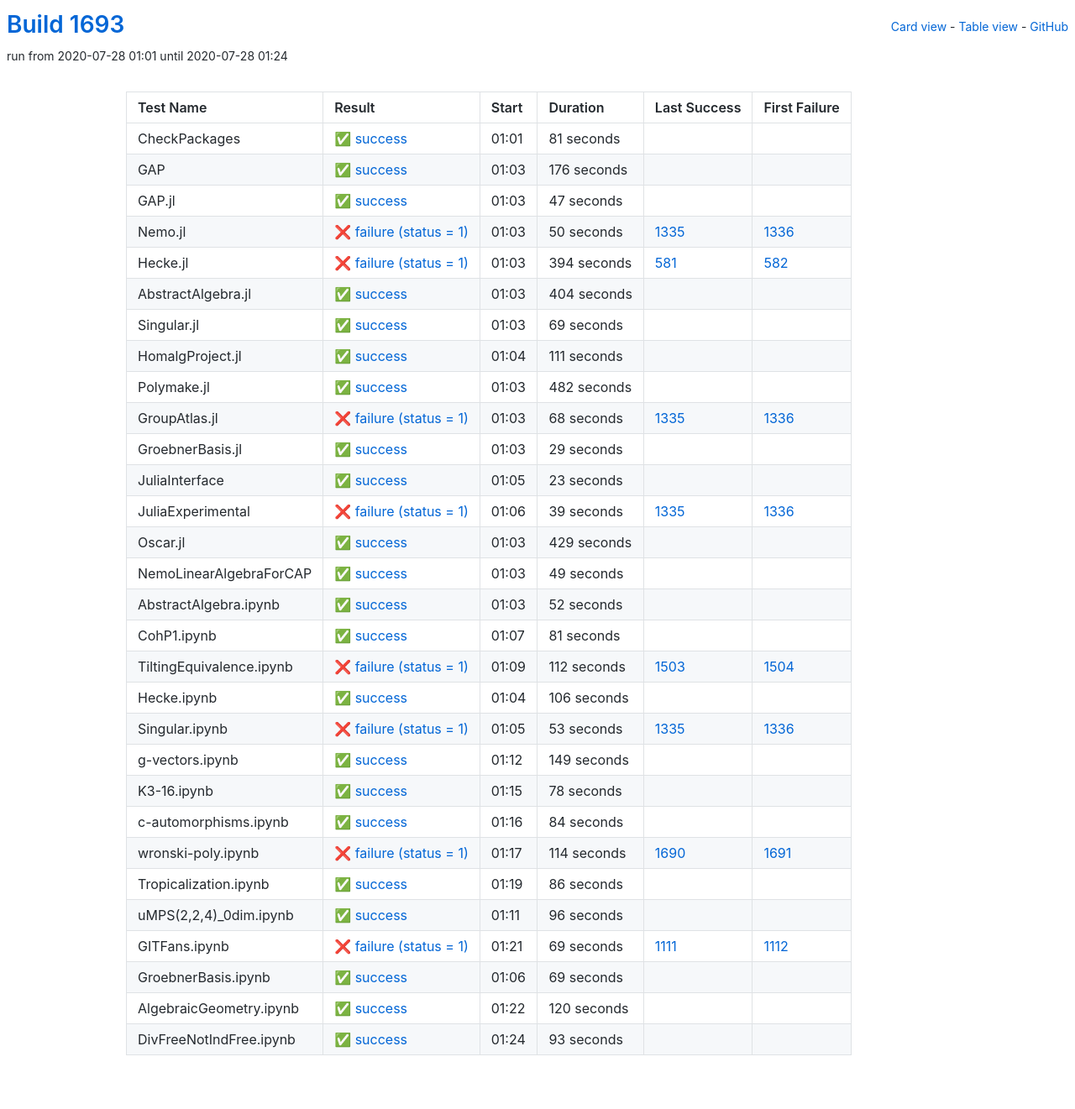
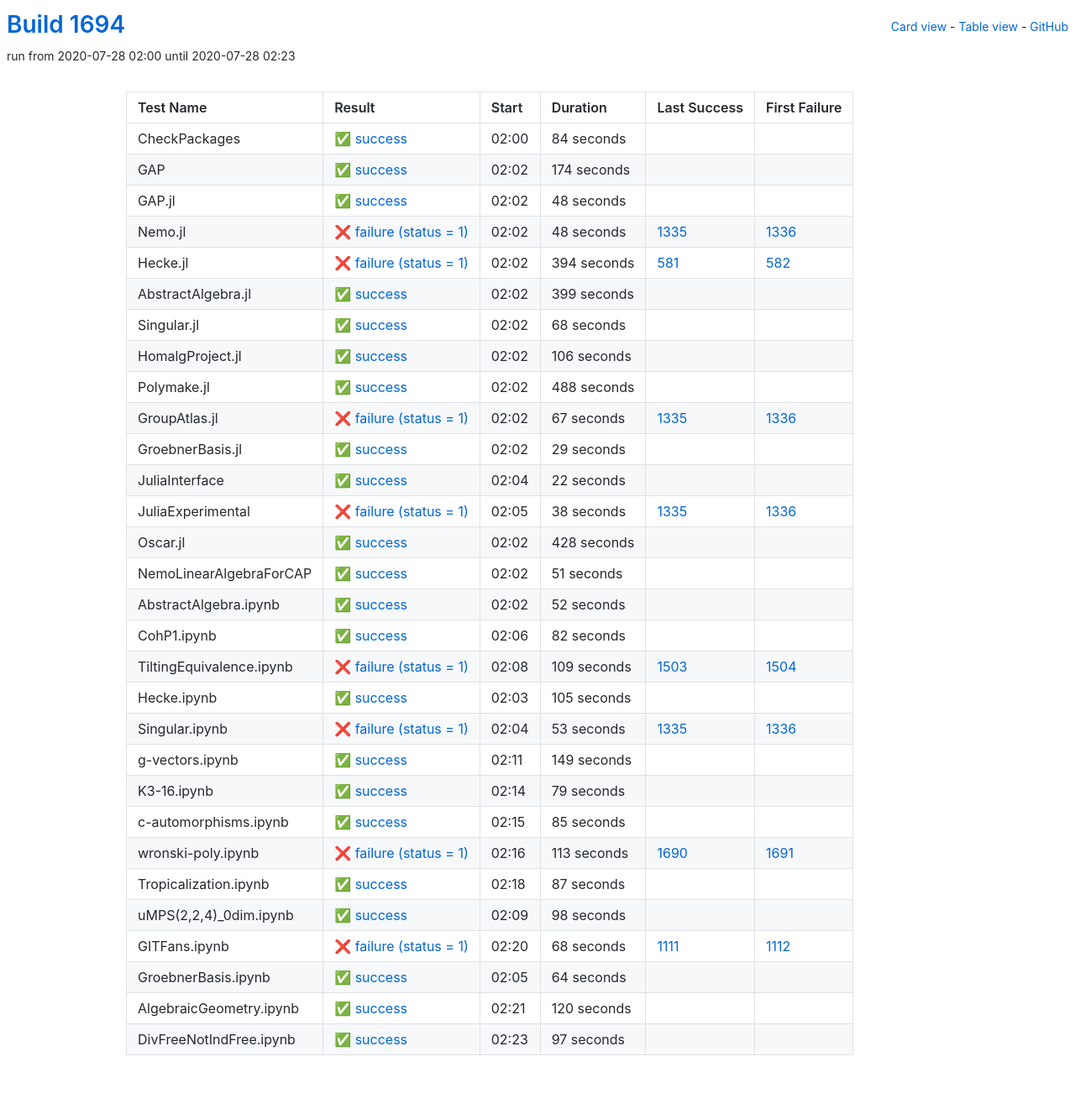
Before and after one commit to oscar-system/oscar-ci-status-1.4, a Jekyll site: the page built from table.html, in a window 1280 px wide. Shown: the whole page at 84% size. Built offline with Jekyll 4.4.1, drawn with Linux system fonts in a browser that asks for light colours.

Commit message:
Build #1694

```diff
--- a/_data/ci.yml
+++ b/_data/ci.yml
@@ -1,6 +1,6 @@
 ---
-build: 1693
-build_url: https://oscarci.mathematik.uni-kl.de/job/oscar-julia-1.4/1693/
+build: 1694
+build_url: https://oscarci.mathematik.uni-kl.de/job/oscar-julia-1.4/1694/
 job: oscar-julia-1.4
 organization: oscar-system
 repo: oscar-ci-status-1.4
@@ -8,56 +8,56 @@ repourl: https://github.com/oscar-system/oscar-ci-status-1.4
 tests:
 - name: CheckPackages
   id: checkpackages
-  log: https://oscarci.mathematik.uni-kl.de/job/oscar-julia-1.4/1693/artifact/logs/build-1693/CheckPackages.log
-  start: 2020-07-28 01:01
+  log: https://oscarci.mathematik.uni-kl.de/job/oscar-julia-1.4/1694/artifact/logs/build-1694/CheckPackages.log
+  start: 2020-07-28 02:00
   success: true
   exitcode: 0
   status: success
-  duration: 81
+  duration: 84
   last_success: false
   last_success_url:
   first_failure: false
   first_failure_url:
 - name: GAP
   id: gap
-  log: https://oscarci.mathematik.uni-kl.de/job/oscar-julia-1.4/1693/artifact/logs/build-1693/GAP.log
-  start: 2020-07-28 01:03
+  log: https://oscarci.mathematik.uni-kl.de/job/oscar-julia-1.4/1694/artifact/logs/build-1694/GAP.log
+  start: 2020-07-28 02:02
   success: true
   exitcode: 0
   status: success
-  duration: 176
+  duration: 174
   last_success: false
   last_success_url:
   first_failure: false
   first_failure_url:
 - name: GAP.jl
   id: gap-jl
-  log: https://oscarci.mathematik.uni-kl.de/job/oscar-julia-1.4/1693/artifact/logs/build-1693/GAP.jl.log
-  start: 2020-07-28 01:03
+  log: https://oscarci.mathematik.uni-kl.de/job/oscar-julia-1.4/1694/artifact/logs/build-1694/GAP.jl.log
+  start: 2020-07-28 02:02
   success: true
   exitcode: 0
   status: success
-  duration: 47
+  duration: 48
   last_success: false
   last_success_url:
   first_failure: false
   first_failure_url:
 - name: Nemo.jl
   id: nemo-jl
-  log: https://oscarci.mathematik.uni-kl.de/job/oscar-julia-1.4/1693/artifact/logs/build-1693/Nemo.jl.log
-  start: 2020-07-28 01:03
+  log: https://oscarci.mathematik.uni-kl.de/job/oscar-julia-1.4/1694/artifact/logs/build-1694/Nemo.jl.log
+  start: 2020-07-28 02:02
   success: false
   exitcode: 1
   status: failure
-  duration: 50
+  duration: 48
   last_success: 1335
   last_success_url: https://oscarci.mathematik.uni-kl.de/job/oscar-julia-1.4/1335/
   first_failure: 1336
   first_failure_url: https://oscarci.mathematik.uni-kl.de/job/oscar-julia-1.4/1336/
 - name: Hecke.jl
   id: hecke-jl
-  log: https://oscarci.mathematik.uni-kl.de/job/oscar-julia-1.4/1693/artifact/logs/build-1693/Hecke.jl.log
-  start: 2020-07-28 01:03
+  log: https://oscarci.mathematik.uni-kl.de/job/oscar-julia-1.4/1694/artifact/logs/build-1694/Hecke.jl.log
+  start: 2020-07-28 02:02
   success: false
   exitcode: 1
   status: failure
@@ -68,68 +68,68 @@ tests:
   first_failure_url: https://oscarci.mathematik.uni-kl.de/job/oscar-julia-1.4/582/
 - name: AbstractAlgebra.jl
   id: abstractalgebra-jl
-  log: https://oscarci.mathematik.uni-kl.de/job/oscar-julia-1.4/1693/artifact/logs/build-1693/AbstractAlgebra.jl.log
-  start: 2020-07-28 01:03
+  log: https://oscarci.mathematik.uni-kl.de/job/oscar-julia-1.4/1694/artifact/logs/build-1694/AbstractAlgebra.jl.log
+  start: 2020-07-28 02:02
   success: true
   exitcode: 0
   status: success
-  duration: 404
+  duration: 399
   last_success: false
   last_success_url:
   first_failure: false
   first_failure_url:
 - name: Singular.jl
   id: singular-jl
-  log: https://oscarci.mathematik.uni-kl.de/job/oscar-julia-1.4/1693/artifact/logs/build-1693/Singular.jl.log
-  start: 2020-07-28 01:03
+  log: https://oscarci.mathematik.uni-kl.de/job/oscar-julia-1.4/1694/artifact/logs/build-1694/Singular.jl.log
+  start: 2020-07-28 02:02
   success: true
   exitcode: 0
   status: success
-  duration: 69
+  duration: 68
   last_success: false
   last_success_url:
   first_failure: false
   first_failure_url:
 - name: HomalgProject.jl
   id: homalgproject-jl
-  log: https://oscarci.mathematik.uni-kl.de/job/oscar-julia-1.4/1693/artifact/logs/build-1693/HomalgProject.jl.log
-  start: 2020-07-28 01:04
+  log: https://oscarci.mathematik.uni-kl.de/job/oscar-julia-1.4/1694/artifact/logs/build-1694/HomalgProject.jl.log
+  start: 2020-07-28 02:02
   success: true
   exitcode: 0
   status: success
-  duration: 111
+  duration: 106
   last_success: false
   last_success_url:
   first_failure: false
   first_failure_url:
 - name: Polymake.jl
   id: polymake-jl
-  log: https://oscarci.mathematik.uni-kl.de/job/oscar-julia-1.4/1693/artifact/logs/build-1693/Polymake.jl.log
-  start: 2020-07-28 01:03
+  log: https://oscarci.mathematik.uni-kl.de/job/oscar-julia-1.4/1694/artifact/logs/build-1694/Polymake.jl.log
+  start: 2020-07-28 02:02
   success: true
   exitcode: 0
   status: success
-  duration: 482
+  duration: 488
   last_success: false
   last_success_url:
   first_failure: false
   first_failure_url:
 - name: GroupAtlas.jl
   id: groupatlas-jl
-  log: https://oscarci.mathematik.uni-kl.de/job/oscar-julia-1.4/1693/artifact/logs/build-1693/GroupAtlas.jl.log
-  start: 2020-07-28 01:03
+  log: https://oscarci.mathematik.uni-kl.de/job/oscar-julia-1.4/1694/artifact/logs/build-1694/GroupAtlas.jl.log
+  start: 2020-07-28 02:02
   success: false
   exitcode: 1
   status: failure
-  duration: 68
+  duration: 67
   last_success: 1335
   last_success_url: https://oscarci.mathematik.uni-kl.de/job/oscar-julia-1.4/1335/
   first_failure: 1336
   first_failure_url: https://oscarci.mathematik.uni-kl.de/job/oscar-julia-1.4/1336/
 - name: GroebnerBasis.jl
   id: groebnerbasis-jl
-  log: https://oscarci.mathematik.uni-kl.de/job/oscar-julia-1.4/1693/artifact/logs/build-1693/GroebnerBasis.jl.log
-  start: 2020-07-28 01:03
+  log: https://oscarci.mathematik.uni-kl.de/job/oscar-julia-1.4/1694/artifact/logs/build-1694/GroebnerBasis.jl.log
+  start: 2020-07-28 02:02
   success: true
   exitcode: 0
   status: success
@@ -140,56 +140,56 @@ tests:
   first_failure_url:
 - name: JuliaInterface
   id: juliainterface
-  log: https://oscarci.mathematik.uni-kl.de/job/oscar-julia-1.4/1693/artifact/logs/build-1693/JuliaInterface.log
-  start: 2020-07-28 01:05
+  log: https://oscarci.mathematik.uni-kl.de/job/oscar-julia-1.4/1694/artifact/logs/build-1694/JuliaInterface.log
+  start: 2020-07-28 02:04
   success: true
   exitcode: 0
   status: success
-  duration: 23
+  duration: 22
   last_success: false
   last_success_url:
   first_failure: false
   first_failure_url:
 - name: JuliaExperimental
   id: juliaexperimental
-  log: https://oscarci.mathematik.uni-kl.de/job/oscar-julia-1.4/1693/artifact/logs/build-1693/JuliaExperimental.log
-  start: 2020-07-28 01:06
+  log: https://oscarci.mathematik.uni-kl.de/job/oscar-julia-1.4/1694/artifact/logs/build-1694/JuliaExperimental.log
+  start: 2020-07-28 02:05
   success: false
   exitcode: 1
   status: failure
-  duration: 39
+  duration: 38
   last_success: 1335
   last_success_url: https://oscarci.mathematik.uni-kl.de/job/oscar-julia-1.4/1335/
   first_failure: 1336
   first_failure_url: https://oscarci.mathematik.uni-kl.de/job/oscar-julia-1.4/1336/
 - name: Oscar.jl
   id: oscar-jl
-  log: https://oscarci.mathematik.uni-kl.de/job/oscar-julia-1.4/1693/artifact/logs/build-1693/Oscar.jl.log
-  start: 2020-07-28 01:03
+  log: https://oscarci.mathematik.uni-kl.de/job/oscar-julia-1.4/1694/artifact/logs/build-1694/Oscar.jl.log
+  start: 2020-07-28 02:02
   success: true
   exitcode: 0
   status: success
-  duration: 429
+  duration: 428
   last_success: false
   last_success_url:
   first_failure: false
   first_failure_url:
 - name: NemoLinearAlgebraForCAP
   id: nemolinearalgebraforcap
-  log: https://oscarci.mathematik.uni-kl.de/job/oscar-julia-1.4/1693/artifact/logs/build-1693/NemoLinearAlgebraForCAP.log
-  start: 2020-07-28 01:03
+  log: https://oscarci.mathematik.uni-kl.de/job/oscar-julia-1.4/1694/artifact/logs/build-1694/NemoLinearAlgebraForCAP.log
+  start: 2020-07-28 02:02
   success: true
   exitcode: 0
   status: success
-  duration: 49
+  duration: 51
   last_success: false
   last_success_url:
   first_failure: false
   first_failure_url:
 - name: AbstractAlgebra.ipynb
   id: abstractalgebra-ipynb
-  log: https://oscarci.mathematik.uni-kl.de/job/oscar-julia-1.4/1693/artifact/logs/build-1693/AbstractAlgebra.ipynb.log
-  start: 2020-07-28 01:03
+  log: https://oscarci.mathematik.uni-kl.de/job/oscar-julia-1.4/1694/artifact/logs/build-1694/AbstractAlgebra.ipynb.log
+  start: 2020-07-28 02:02
   success: true
   exitcode: 0
   status: success
@@ -200,44 +200,44 @@ tests:
   first_failure_url:
 - name: CohP1.ipynb
   id: cohp1-ipynb
-  log: https://oscarci.mathematik.uni-kl.de/job/oscar-julia-1.4/1693/artifact/logs/build-1693/CohP1.ipynb.log
-  start: 2020-07-28 01:07
+  log: https://oscarci.mathematik.uni-kl.de/job/oscar-julia-1.4/1694/artifact/logs/build-1694/CohP1.ipynb.log
+  start: 2020-07-28 02:06
   success: true
   exitcode: 0
   status: success
-  duration: 81
+  duration: 82
   last_success: false
   last_success_url:
   first_failure: false
   first_failure_url:
 - name: TiltingEquivalence.ipynb
   id: tiltingequivalence-ipynb
-  log: https://oscarci.mathematik.uni-kl.de/job/oscar-julia-1.4/1693/artifact/logs/build-1693/TiltingEquivalence.ipynb.log
-  start: 2020-07-28 01:09
+  log: https://oscarci.mathematik.uni-kl.de/job/oscar-julia-1.4/1694/artifact/logs/build-1694/TiltingEquivalence.ipynb.log
+  start: 2020-07-28 02:08
   success: false
   exitcode: 1
   status: failure
-  duration: 112
+  duration: 109
   last_success: 1503
   last_success_url: https://oscarci.mathematik.uni-kl.de/job/oscar-julia-1.4/1503/
   first_failure: 1504
   first_failure_url: https://oscarci.mathematik.uni-kl.de/job/oscar-julia-1.4/1504/
 - name: Hecke.ipynb
   id: hecke-ipynb
-  log: https://oscarci.mathematik.uni-kl.de/job/oscar-julia-1.4/1693/artifact/logs/build-1693/Hecke.ipynb.log
-  start: 2020-07-28 01:04
+  log: https://oscarci.mathematik.uni-kl.de/job/oscar-julia-1.4/1694/artifact/logs/build-1694/Hecke.ipynb.log
+  start: 2020-07-28 02:03
   success: true
   exitcode: 0
   status: success
-  duration: 106
+  duration: 105
   last_success: false
   last_success_url:
   first_failure: false
   first_failure_url:
 - name: Singular.ipynb
   id: singular-ipynb
-  log: https://oscarci.mathematik.uni-kl.de/job/oscar-julia-1.4/1693/artifact/logs/build-1693/Singular.ipynb.log
-  start: 2020-07-28 01:05
+  log: https://oscarci.mathematik.uni-kl.de/job/oscar-julia-1.4/1694/artifact/logs/build-1694/Singular.ipynb.log
+  start: 2020-07-28 02:04
   success: false
   exitcode: 1
   status: failure
@@ -248,8 +248,8 @@ tests:
   first_failure_url: https://oscarci.mathematik.uni-kl.de/job/oscar-julia-1.4/1336/
 - name: g-vectors.ipynb
   id: g-vectors-ipynb
-  log: https://oscarci.mathematik.uni-kl.de/job/oscar-julia-1.4/1693/artifact/logs/build-1693/g-vectors.ipynb.log
-  start: 2020-07-28 01:12
+  log: https://oscarci.mathematik.uni-kl.de/job/oscar-julia-1.4/1694/artifact/logs/build-1694/g-vectors.ipynb.log
+  start: 2020-07-28 02:11
   success: true
   exitcode: 0
   status: success
@@ -260,92 +260,92 @@ tests:
   first_failure_url:
 - name: K3-16.ipynb
   id: k3-16-ipynb
-  log: https://oscarci.mathematik.uni-kl.de/job/oscar-julia-1.4/1693/artifact/logs/build-1693/K3-16.ipynb.log
-  start: 2020-07-28 01:15
+  log: https://oscarci.mathematik.uni-kl.de/job/oscar-julia-1.4/1694/artifact/logs/build-1694/K3-16.ipynb.log
+  start: 2020-07-28 02:14
   success: true
   exitcode: 0
   status: success
-  duration: 78
+  duration: 79
   last_success: false
   last_success_url:
   first_failure: false
   first_failure_url:
 - name: c-automorphisms.ipynb
   id: c-automorphisms-ipynb
-  log: https://oscarci.mathematik.uni-kl.de/job/oscar-julia-1.4/1693/artifact/logs/build-1693/c-automorphisms.ipynb.log
-  start: 2020-07-28 01:16
+  log: https://oscarci.mathematik.uni-kl.de/job/oscar-julia-1.4/1694/artifact/logs/build-1694/c-automorphisms.ipynb.log
+  start: 2020-07-28 02:15
   success: true
   exitcode: 0
   status: success
-  duration: 84
+  duration: 85
   last_success: false
   last_success_url:
   first_failure: false
   first_failure_url:
 - name: wronski-poly.ipynb
   id: wronski-poly-ipynb
-  log: https://oscarci.mathematik.uni-kl.de/job/oscar-julia-1.4/1693/artifact/logs/build-1693/wronski-poly.ipynb.log
-  start: 2020-07-28 01:17
+  log: https://oscarci.mathematik.uni-kl.de/job/oscar-julia-1.4/1694/artifact/logs/build-1694/wronski-poly.ipynb.log
+  start: 2020-07-28 02:16
   success: false
   exitcode: 1
   status: failure
-  duration: 114
+  duration: 113
   last_success: 1690
   last_success_url: https://oscarci.mathematik.uni-kl.de/job/oscar-julia-1.4/1690/
   first_failure: 1691
   first_failure_url: https://oscarci.mathematik.uni-kl.de/job/oscar-julia-1.4/1691/
 - name: Tropicalization.ipynb
   id: tropicalization-ipynb
-  log: https://oscarci.mathematik.uni-kl.de/job/oscar-julia-1.4/1693/artifact/logs/build-1693/Tropicalization.ipynb.log
-  start: 2020-07-28 01:19
+  log: https://oscarci.mathematik.uni-kl.de/job/oscar-julia-1.4/1694/artifact/logs/build-1694/Tropicalization.ipynb.log
+  start: 2020-07-28 02:18
   success: true
   exitcode: 0
   status: success
-  duration: 86
+  duration: 87
   last_success: false
   last_success_url:
   first_failure: false
   first_failure_url:
 - name: uMPS(2,2,4)_0dim.ipynb
   id: umps-2-2-4-0dim-ipynb
-  log: https://oscarci.mathematik.uni-kl.de/job/oscar-julia-1.4/1693/artifact/logs/build-1693/uMPS-2-2-4-_0dim.ipynb.log
-  start: 2020-07-28 01:11
+  log: https://oscarci.mathematik.uni-kl.de/job/oscar-julia-1.4/1694/artifact/logs/build-1694/uMPS-2-2-4-_0dim.ipynb.log
+  start: 2020-07-28 02:09
   success: true
   exitcode: 0
   status: success
-  duration: 96
+  duration: 98
   last_success: false
   last_success_url:
   first_failure: false
   first_failure_url:
 - name: GITFans.ipynb
   id: gitfans-ipynb
-  log: https://oscarci.mathematik.uni-kl.de/job/oscar-julia-1.4/1693/artifact/logs/build-1693/GITFans.ipynb.log
-  start: 2020-07-28 01:21
+  log: https://oscarci.mathematik.uni-kl.de/job/oscar-julia-1.4/1694/artifact/logs/build-1694/GITFans.ipynb.log
+  start: 2020-07-28 02:20
   success: false
   exitcode: 1
   status: failure
-  duration: 69
+  duration: 68
   last_success: 1111
   last_success_url: https://oscarci.mathematik.uni-kl.de/job/oscar-julia-1.4/1111/
   first_failure: 1112
   first_failure_url: https://oscarci.mathematik.uni-kl.de/job/oscar-julia-1.4/1112/
 - name: GroebnerBasis.ipynb
   id: groebnerbasis-ipynb
-  log: https://oscarci.mathematik.uni-kl.de/job/oscar-julia-1.4/1693/artifact/logs/build-1693/GroebnerBasis.ipynb.log
-  start: 2020-07-28 01:06
+  log: https://oscarci.mathematik.uni-kl.de/job/oscar-julia-1.4/1694/artifact/logs/build-1694/GroebnerBasis.ipynb.log
+  start: 2020-07-28 02:05
   success: true
   exitcode: 0
   status: success
-  duration: 69
+  duration: 64
   last_success: false
   last_success_url:
   first_failure: false
   first_failure_url:
 - name: AlgebraicGeometry.ipynb
   id: algebraicgeometry-ipynb
-  log: https://oscarci.mathematik.uni-kl.de/job/oscar-julia-1.4/1693/artifact/logs/build-1693/AlgebraicGeometry.ipynb.log
-  start: 2020-07-28 01:22
+  log: https://oscarci.mathematik.uni-kl.de/job/oscar-julia-1.4/1694/artifact/logs/build-1694/AlgebraicGeometry.ipynb.log
+  start: 2020-07-28 02:21
   success: true
   exitcode: 0
   status: success
@@ -356,12 +356,12 @@ tests:
   first_failure_url:
 - name: DivFreeNotIndFree.ipynb
   id: divfreenotindfree-ipynb
-  log: https://oscarci.mathematik.uni-kl.de/job/oscar-julia-1.4/1693/artifact/logs/build-1693/DivFreeNotIndFree.ipynb.log
-  start: 2020-07-28 01:24
+  log: https://oscarci.mathematik.uni-kl.de/job/oscar-julia-1.4/1694/artifact/logs/build-1694/DivFreeNotIndFree.ipynb.log
+  start: 2020-07-28 02:23
   success: true
   exitcode: 0
   status: success
-  duration: 93
+  duration: 97
   last_success: false
   last_success_url:
   first_failure: false
```
Also changed, not shown: README.md.
